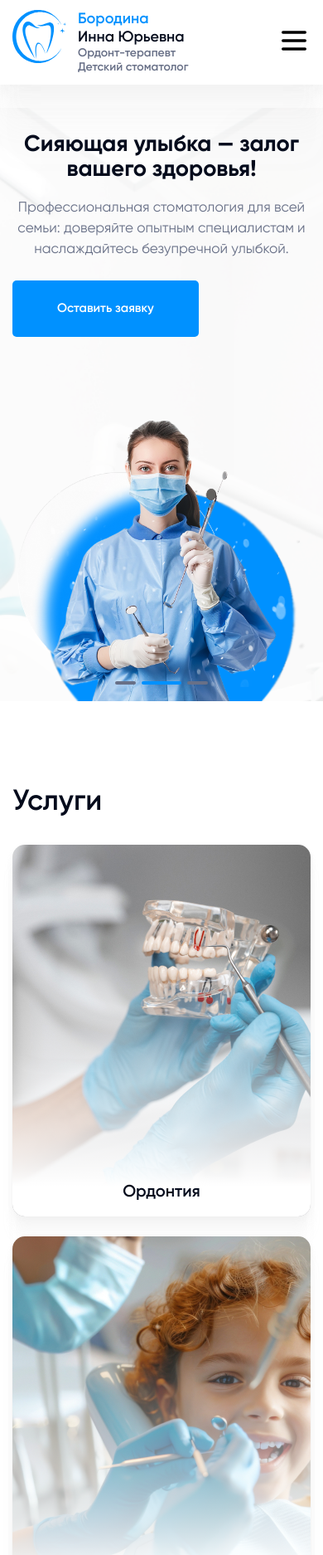
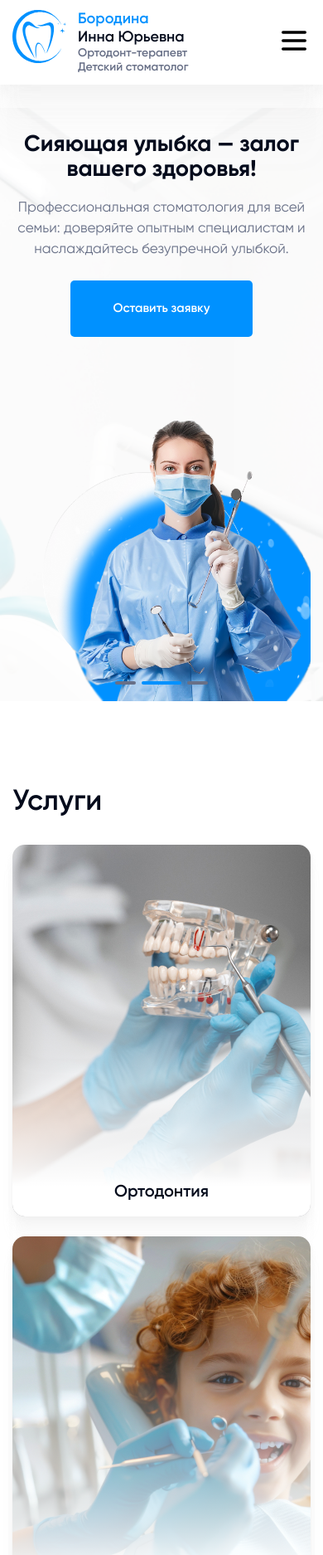
Before and after one commit to dellup/websites, a plain HTML site: page stomat/index.html in a window 390 px wide. Shown: the top 1874 px of the page at 83% size. Drawn offline with nearby package versions, Linux system fonts and the light colour scheme.

Commit message:
fix bugs

```diff
--- a/stomat/index.html
+++ b/stomat/index.html
@@ -16,7 +16,7 @@
                     <a href="#"><div class="header__logo"><img src="img/logo.svg" alt="Logo"></div></a>
                     <div class="header__info">
                         <h4 class="header__info-title"><span>Бородина</span><br> Инна Юрьевна</h4>
-                        <p class="header__info-descript header__info-ort">Ордонт<span>-терапевт</span></p>
+                        <p class="header__info-descript header__info-ort">Ортодонт<span>-терапевт</span></p>
                         <p class="header__info-descript header__info-ter">Терапевт</p>
                         <p class="header__info-descript">Детский стоматолог</p>
                     </div>
@@ -92,7 +92,7 @@
                     <div class="services__card-bg">
                         <div class="services__card-item services__card-ordont"></div>
                         <p class="services__card-descript">Брекеты &#8226; Элайнеры &#8226; Сопутствующие услуги &#8226; Устранение аномалий прикуса</p>
-                        <h3 class="services__card-title">Ордонтия</h3>
+                        <h3 class="services__card-title">Ортодонтия</h3>
                     </div>
                     <div class="services__card-bg">
                         <div class="services__card-item services__card-child"></div>
@@ -350,7 +350,7 @@
                         <div class="footer__list">
                             <h3 class="footer__list-title">Услуги</h3>
                             <ul class="footer__list-menu">
-                                <li class="footer__list-item"><a href="#">Ордонтия</a></li>
+                                <li class="footer__list-item"><a href="#">Ортодонтия</a></li>
                                 <li class="footer__list-item"><a href="#">Детская стоматология</a></li>
                                 <li class="footer__list-item"><a href="#">Терапия</a></li>
                             </ul>
@@ -369,13 +369,12 @@
                             </div>
                         </div>
                     </div>
-                    <div class="footer__soz">
-                        <a href="#"><div class="footer__soz-item"><img src="img/inst-icon-white.svg" alt="InstIcon"></div></a>
-                        <a href="#"><div class="footer__soz-item"><img src="img/whap-white.svg" alt="WhatsAppIcon"></div></a>
-                        <a href="#"><div class="footer__soz-item"><img src="img/inst-white.svg" alt="TgIcon"></div></a>
-                    </div>
                 </div>
-
+                <div class="footer__soz">
+                    <a href="#"><div class="footer__soz-item"><img src="img/inst-icon-white.svg" alt="InstIcon"></div></a>
+                    <a href="#"><div class="footer__soz-item"><img src="img/whap-white.svg" alt="WhatsAppIcon"></div></a>
+                    <a href="#"><div class="footer__soz-item"><img src="img/inst-white.svg" alt="TgIcon"></div></a>
+                </div>
             </div>
         </div>
     </footer>
--- a/stomat/style.sass
+++ b/stomat/style.sass
@@ -225,6 +225,9 @@ main
     &__button-link
         display: inline-flex
     &__img
+        img
+            margin-top: 32px
+            margin-left: 30px
         max-width: 750px
         width: 100%
 
@@ -814,6 +817,9 @@ footer
             color: $gray
             font-weight: 600
             font-size: 14px
+    &__menu
+        display: flex
+        gap: 150px
     &__list
         &-title
             font-size: 20px
@@ -948,6 +954,8 @@ footer
             flex-direction: column
 
     .footer
+        &__menu
+            gap: 50px
         &__up
             flex-direction: column
             margin: 0 auto
@@ -957,6 +965,9 @@ footer
             gap: 15px
             justify-content: center
         &__block
+            max-width: 300px
+            align-items: baseline
+            margin: 0 auto
             display: flex
             flex-direction: column
         &__soz
@@ -1025,7 +1036,7 @@ footer
     .footer
         &__menu
             display: flex
-            gap: 20px
+
 
 
 
@@ -1048,6 +1059,9 @@ footer
             &-active
                 top: 100px
     .main
+        &__button-link
+            display: block
+            margin: 0 auto
         &__info
             padding-top: 30px
             max-width: none
@@ -1055,8 +1069,11 @@ footer
                 line-height: 30px
                 text-align: center
             &-button
-                padding: 25px 54px
+                padding: 25px 35px
                 text-align: center
+                display: block
+                margin: 0 auto
+                max-width: 220px
             &-descript
                 text-align: center
     .about
```
Also changed, not shown: stomat/style.css.
